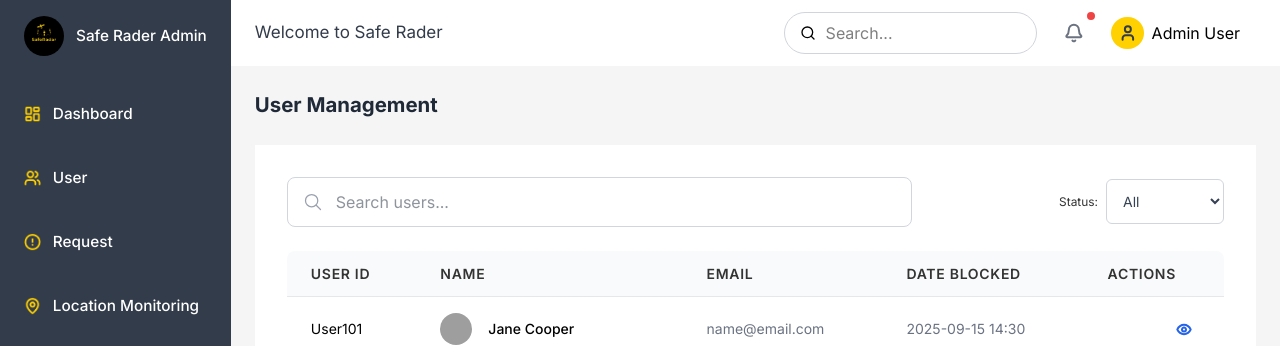
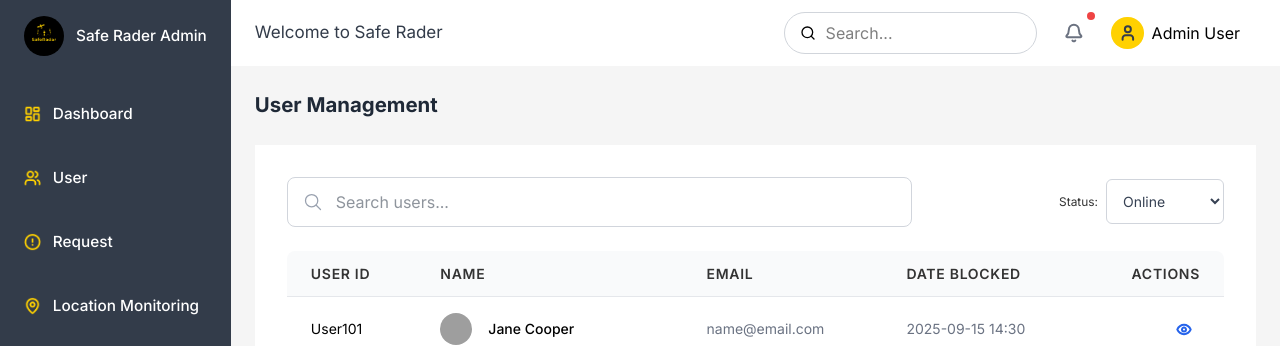
Before and after one commit to Developer-Soriful/toonydorm-dashboard, a React (Vite) app: page /block-accounts in a window 1280 px wide. Shown: the top 346 px of the page. Built offline with nearby package versions, Linux system fonts and the light colour scheme; grey boxes are pictures that could not be loaded.

Commit message:
resolve the Emergency Help Toonydorn- Web & App Bug Report

```diff
--- a/src/components/block_accounts/BlockAccount.jsx
+++ b/src/components/block_accounts/BlockAccount.jsx
@@ -77,7 +77,6 @@ const BlockAccount = () => {
                                 id="status-filter"
                                 className="block h-[45px] w-full rounded-[6px] border border-gray-300 py-2 pl-3 pr-10 text-base text-gray-700 focus:border-yellow-500 focus:outline-none focus:ring-2 focus:ring-yellow-500 sm:text-sm"
                             >
-                                <option value="All"> All</option>
                                 <option value="Online">Online</option>
                                 <option value="Offline">Offline</option>
                             </select>
@@ -94,11 +93,13 @@ const BlockAccount = () => {
                                 {['User ID', 'Name', 'Email', 'Date Blocked', 'Actions'].map((header) => (
                                     <th
                                         key={header}
-                                        className="px-6 py-3 text-left text-[14px] font-semibold text-[#333] uppercase tracking-wider"
+                                        className={`px-6 py-3 text-left text-[14px] font-semibold text-[#333] uppercase tracking-wider
+                                        ${header === 'Actions' ? 'text-right' : 'text-left'}`}
                                     >
                                         {header}
                                     </th>
                                 ))}
+
                             </tr>
                         </thead>
                         {/* Table Body */}
@@ -121,7 +122,7 @@ const BlockAccount = () => {
                                     <td className="px-6 py-4 whitespace-nowrap text-sm text-gray-500">{user.dateBlocked}</td>
 
                                     {/* Actions column */}
-                                    <td className="px-6 py-4 whitespace-nowrap text-right text-sm font-medium">
+                                    <td className="px-6 py-4  whitespace-nowrap text-end text-sm font-medium">
                                         <button onClick={() => onViewDetails(user)} className="text-blue-500 hover:text-blue-700 p-2 rounded-full hover:bg-blue-50 transition duration-150 cursor-pointer">
                                             <svg xmlns="http://www.w3.org/2000/svg" width="16" height="17" viewBox="0 0 16 17" fill="none">
                                                 <g clip-path="url(#clip0_360_18614)">
--- a/src/components/users/UserDetailsModal.jsx
+++ b/src/components/users/UserDetailsModal.jsx
@@ -2,6 +2,9 @@ import { useState } from 'react';
 import LocationMap from '../ui/LocationMap';
 
 const UserDetailsModal = ({ user, onClose }) => {
+
+    // this is for testing
+    console.log(user)
     // Static mock data matching the User Details image (image_dd1faf.png)
     const mockDetails = {
         name: 'John Doe',
@@ -86,7 +89,9 @@ const UserDetailsModal = ({ user, onClose }) => {
                                 </p>
                                 <p className="text-sm font-medium text-[#22C55E] flex items-center gap-4">
                                     <span className="h-[10px] w-[10px] rounded-full bg-[#22C55E]"></span>
-                                    {user.activeStatus}
+                                    {/* {user.activeStatus} */}
+                                    <span className='text-[#333C4A] text-[12px]'>online</span>
+
                                 </p>
                             </div>
                         </div>
@@ -97,11 +102,11 @@ const UserDetailsModal = ({ user, onClose }) => {
                             <div className="text-sm space-y-1">
                                 <p className="flex justify-between">
                                     <span className="text-[11.9px] text-[#333C4A]">Account Status:</span>
-                                    <span className="font-medium text-green-600">Online</span>
+                                    <span className="online_status">Online</span>
                                 </p>
                                 <p className="flex justify-between">
                                     <span className="text-[11.9px] text-[#333C4A]">Location Sharing:</span>
-                                    <span className="font-medium text-green-600">Enabled</span>
+                                    <span className="online_status">Enabled</span>
                                 </p>
                                 <p className="flex justify-between">
                                     <span className="text-[11.9px] text-[#333C4A]">Last Active:</span>
--- a/src/components/users/Users.jsx
+++ b/src/components/users/Users.jsx
@@ -62,7 +62,7 @@ const UserRow = ({ user, onViewDetails }) => (
             </span>
         </td>
         <td className="px-6 text-[#333] text-[14px]">{user.lastActive}</td>
-        <td className='flex justify-center items-center gap-3 pb-6'>
+        <td className='flex justify-center items-center gap-3 mr-15 pb-6'>
             <span className='cursor-pointer' onClick={() => onViewDetails(user)}>
                 <svg xmlns="http://www.w3.org/2000/svg" width="16" height="16" viewBox="0 0 16 16" fill="none">
                     <path d="M1.37468 8.232C1.31912 8.08232 1.31912 7.91768 1.37468 7.768C1.91581 6.4559 2.83435 5.33403 4.01386 4.5446C5.19336 3.75517 6.58071 3.33374 8.00001 3.33374C9.41932 3.33374 10.8067 3.75517 11.9862 4.5446C13.1657 5.33403 14.0842 6.4559 14.6253 7.768C14.6809 7.91768 14.6809 8.08232 14.6253 8.232C14.0842 9.5441 13.1657 10.666 11.9862 11.4554C10.8067 12.2448 9.41932 12.6663 8.00001 12.6663C6.58071 12.6663 5.19336 12.2448 4.01386 11.4554C2.83435 10.666 1.91581 9.5441 1.37468 8.232Z" stroke="#2563EB" stroke-width="2" stroke-linecap="round" stroke-linejoin="round" />
@@ -249,7 +249,7 @@ const Users = () => {
                                 <th scope="col" className="px-6 py-3 text-left uppercase tracking-wider font-semibold">Role</th>
                                 <th scope="col" className="px-6 py-3 text-left uppercase tracking-wider font-semibold">Active Status</th>
                                 <th scope="col" className="px-6 py-3 text-left uppercase tracking-wider font-semibold">Last Active</th>
-                                <th scope="col" className="px-6 py-3 text-left uppercase tracking-wider font-semibold">Actions</th>
+                                <th scope="col" className="px-6 py-3 text-start uppercase tracking-wider font-semibold">Actions</th>
                             </tr>
                         </thead>
                         <tbody className="bg-white divide-y divide-gray-100">
--- a/src/index.css
+++ b/src/index.css
@@ -576,3 +576,18 @@ body {
     /* Drop Shadow admin */
     box-shadow: 0 4px 15px 0 rgba(0, 0, 0, 0.10);
 }
+
+
+/* this is for status  */
+.online_status {
+    display: flex;
+    padding: 3px 8px;
+    justify-content: center;
+    align-items: center;
+    gap: 10px;
+    border-radius: 9999px;
+    background: #DCFCE7;
+    font-size: 10px;
+    color: #166534;
+    font-weight: 600;
+}
```
